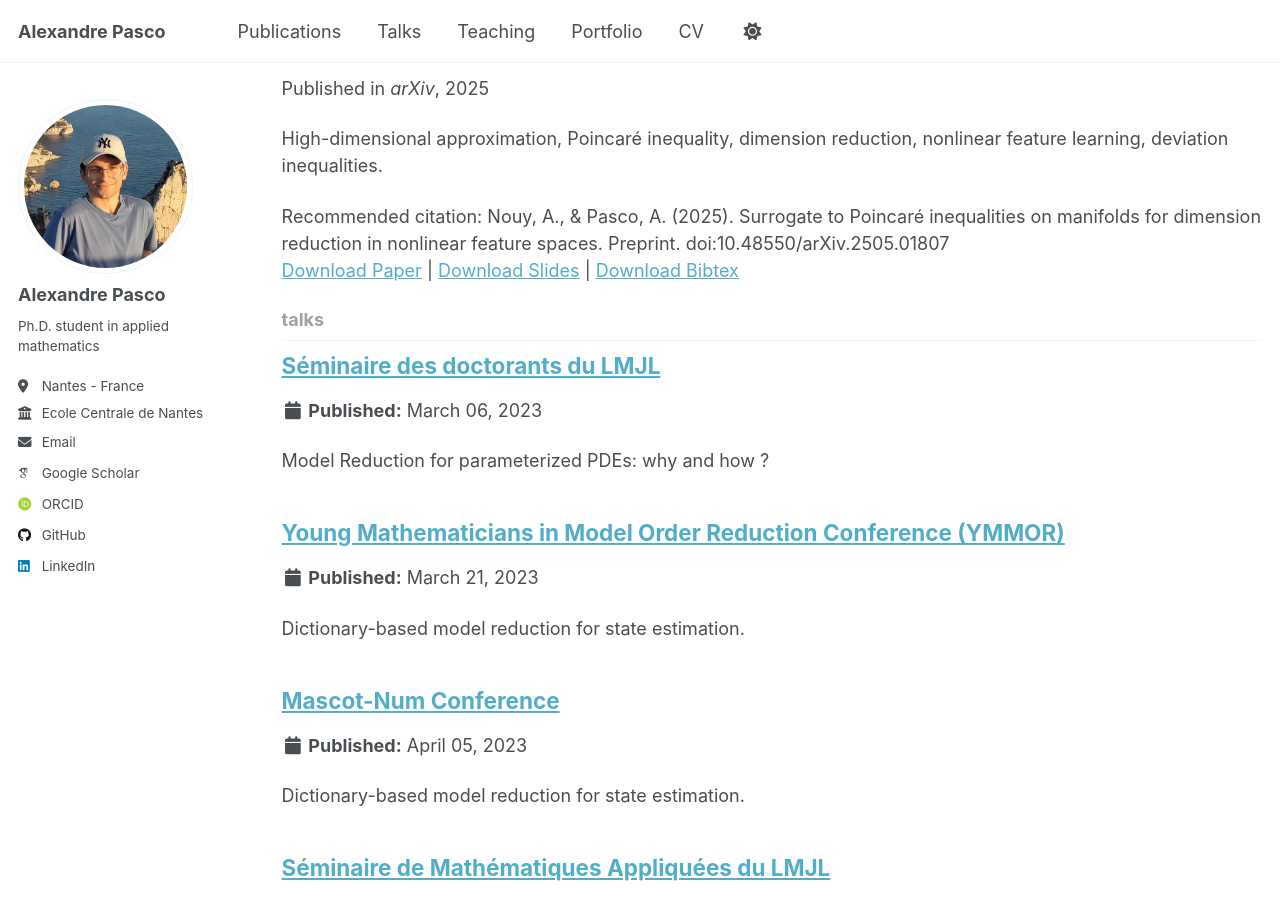
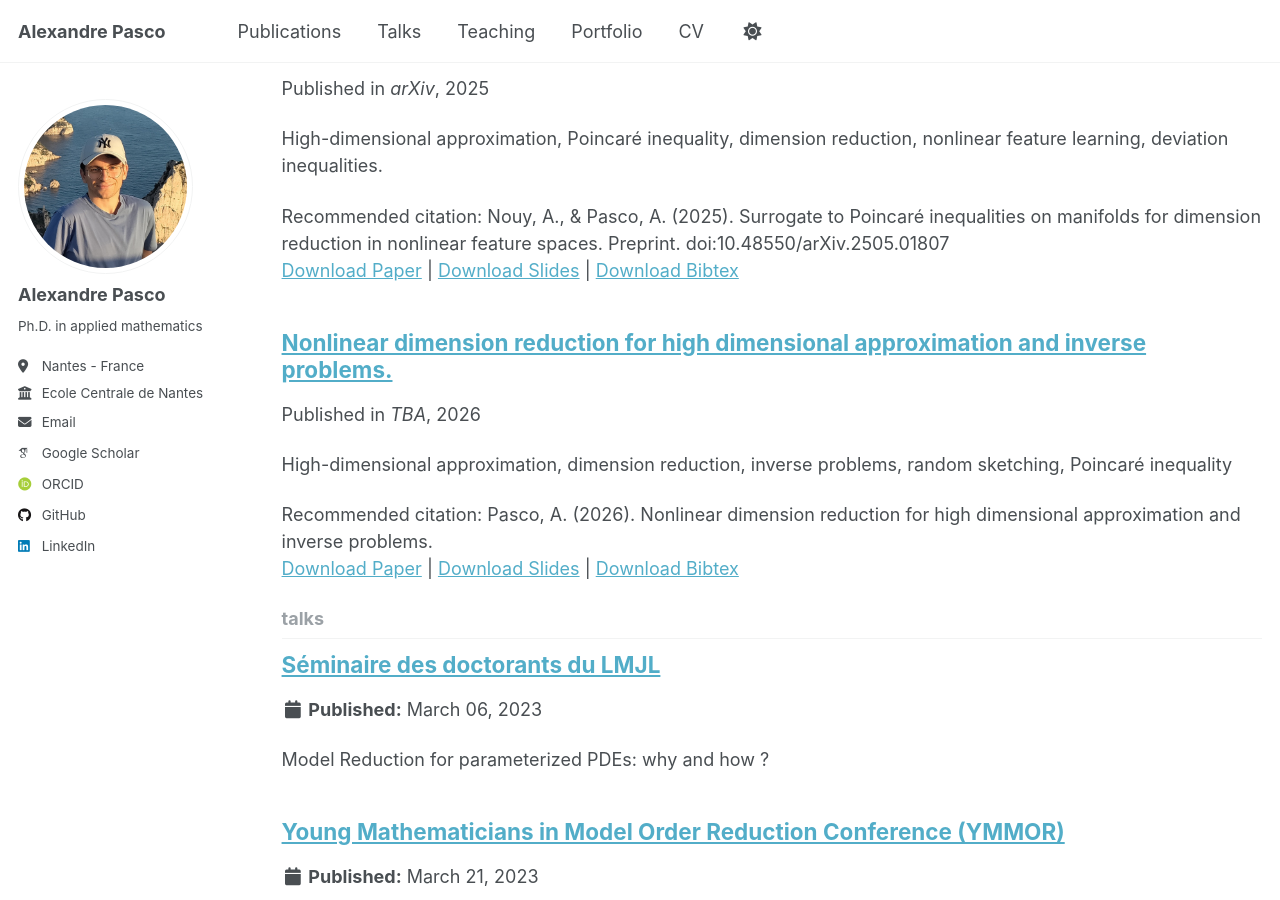
Before and after one commit to alexandre-pasco/alexandre-pasco.github.io, a Jekyll site: the page built from _pages/collection-archive.html, in a window 1280 px wide and 900 px high, scrolled down 655 px. Built offline with Jekyll 4.4.1, drawn with Linux system fonts in a browser that asks for light colours; some web fonts are replaced; some of the changed text lies outside the part shown.

Commit message:
add PhD thesis (missing url and file)

```diff
--- a/_config.yml
+++ b/_config.yml
@@ -12,7 +12,7 @@ site_theme               : "default"
 title                    : "Alexandre Pasco"
 title_separator          : "-"
 name                     : &name "Alexandre Pasco"
-description              : &description "Ph.D. student in applied mathematics"
+description              : &description "Ph.D. in applied mathematics"
 url                      : https://alexandre-pasco.github.io # the base hostname & protocol for your site e.g. "https://[your GitHub username].github.io" or if you already have some other page hosted on Github then use "https://[your GitHub username].github.io/[Your Repo Name]"
 baseurl                  : "" # the subpath of your site, e.g. "/blog"
 repository               : "alexandre-pasco/alexandre-pasco.github.io"
@@ -25,7 +25,7 @@ author:
   avatar           : "profile.jpg"
   name             : "Alexandre Pasco"
   pronouns         : # example: "she/her"
-  bio              : "Ph.D. student in applied mathematics"
+  bio              : "Ph.D. in applied mathematics"
   location         : "Nantes - France"
   employer         : "Ecole Centrale de Nantes"
   uri              : # URL
@@ -86,6 +86,8 @@ publication_category:
     title: 'Conference Papers'
   preprints:
     title: 'Preprints'
+  other:
+    title: 'Other'
 
 # Site Settings
 teaser                   :  # filename of teaser fallback teaser image placed in /images/, .e.g. "500x300.png"
--- a/_data/authors.yml
+++ b/_data/authors.yml
@@ -4,5 +4,5 @@ Name Name:
   name        : "Alexandre Pasco"
   uri         : "https://alexandre-pasco.github.io"
   email       : "alexandre.pasco@ec-nantes.fr"
-  bio         : "3rd year Ph.D in applied mathematics."
+  bio         : "Ph.D in applied mathematics."
   avatar      : "images/profile.jpg"
--- a/_data/cv.json
+++ b/_data/cv.json
@@ -4,7 +4,7 @@
     "email": "alexandre.pasco@ec-nantes.fr",
     "phone": "(+33)645113090",
     "website": "https://alexandre-pasco.github.io",
-    "summary": "Currently 3rd year Ph.D student in applied mathematics at Ecole Centrale de Nantes. My research is mainly about dimension reduction methods for high-dimensional approximation. I try my best to promote open science.",
+    "summary": "Ph.D in applied mathematics at Ecole Centrale de Nantes. My research is mainly about dimension reduction methods for high-dimensional approximation and inverse problems. I try my best to promote open science.",
     "location": {
       "address": "",
       "postalCode": "44000",
@@ -67,7 +67,7 @@
       "area": "Ph.D in Applied Mathematics",
       "studyType": "",
       "startDate": "2022.12",
-      "endDate": "today",
+      "endDate": "2026.01",
       "gpa": null,
       "courses": []
     },
--- /dev/null
+++ b/_publications/2026-01-14-phd-thesis.md
@@ -0,0 +1,35 @@
+---
+title: "Nonlinear dimension reduction for high dimensional approximation and inverse problems."
+collection: publications
+category: other
+permalink: /publication/2026-01-14-phd-thesis
+excerpt: 'High-dimensional approximation, dimension reduction, inverse problems, random sketching, Poincaré inequality'
+date: 2026-01-14
+venue: "TBA"
+slidesurl: 'https://alexandre-pasco.github.io/files/publications/2026-01-14-phd-thesis/slides.pdf'
+paperurl: ''
+bibtexurl: 'https://alexandre-pasco.github.io/files/publications/2026-01-14-phd-thesis/citation.bib'
+citation: 'Pasco, A. (2026). Nonlinear dimension reduction for high dimensional approximation and inverse problems.'
+---
+
+
+## Abstract
+This thesis is concerned with two types of nonlinear dimension reduction.
+
+In a first part we focus on a model reduction framework for parameter dependent partial differential equations.
+In particular in Chapter 2 we introduce a dictionary-based approach to approximate a solution of such equation in the context of an inverse problem, where only few linear measurements on the solution are given.
+We introduce a new selection criterion based on random sketching for adaptively selecting a space generated by a few elements of the dictionary.
+We show near-optimality with high probability and we provide the practical details to ensure computational efficiency for both building and evaluating this new criterion.
+In Chapter 3 we consider an operator interpolation method recently introduced for preconditioning linear model reduction based on Galerkin projection.
+This is of particular interest for problems admitting good linear approximation but whose associated projection operator is ill-conditioned.
+The contribution of this thesis is to propose a practical construction of these preconditioners, illustrated with numerical experiments.
+
+In a second part we consider low dimensional featuring for approximating high dimensional functions.
+In particular in Chapter 4 we consider gradient-based construction of nonlinear feature maps, which leverages Poincar\'e inequalities on nonlinear manifolds to derive a computable objective function.
+However, optimizing the latter is in general a difficult non-convex problem.
+We thus introduce new quadratic surrogates to this objective function.
+Leveraging concentration inequalities, we provide sub-optimality results for a class of feature maps, including polynomials, and a wide class of input probability measures.
+In Chapter 5 we extend the approach from the previous chapter to dimension reduction for a family of high dimensional functions (collective dimension reduction).
+We then investigate structured forms of feature maps, aiming to leverage the aforementioned gradient-based method and surrogates to learn compositional function networks.
+
+For every chapter we provide open-source implementation of the methods presented therein.
--- /dev/null
+++ b/_talks/2026-01-14-phd-thesis.md
@@ -0,0 +1,11 @@
+---
+title: "PhD defense"
+collection: talks
+type: "Talk"
+permalink: /talks/2026-01-14-phd-defense
+venue: "Nantes Université"
+date: 2026-01-14
+location: "Nantes, France"
+---
+
+Nonlinear dimension reduction for high dimensional approximation and inverse problems.
--- /dev/null
+++ b/files/publications/2026-01-14-phd-thesis/citation.bib
@@ -0,0 +1,8 @@
+@phdthesis{
+  type = {Theses},
+  title = {Nonlinear dimension reduction for high dimensional approximation and inverse problems.},
+  author = {Pasco, Alexandre},
+  year = {2026},
+  month = jan,
+  school = {\'Ecole Centrale de Nantes, Nantes Université}
+}
```
Also changed, not shown: _pages/about.md (+4 -4 lines), 1 other file.
